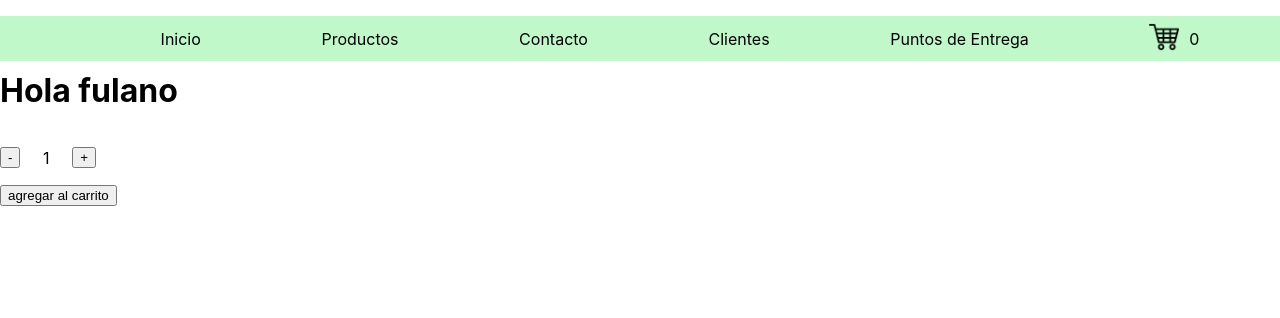
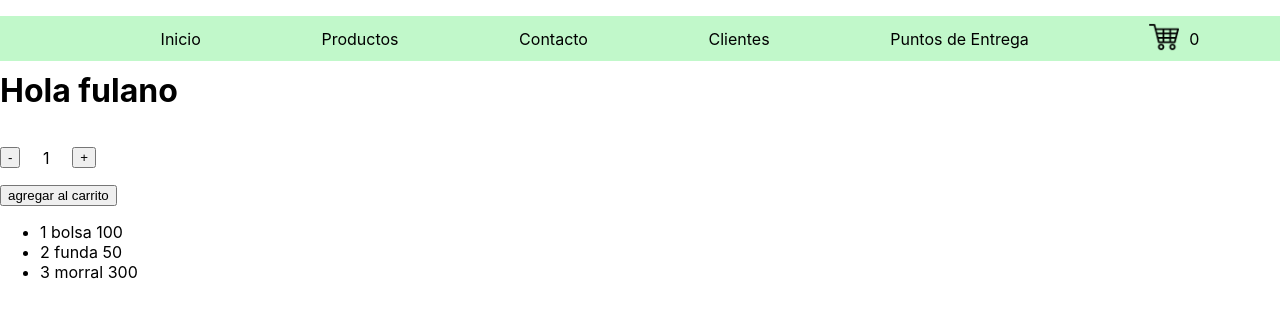
Before and after one commit to ailin3142/CaranaReact, a React (Create React App) app: page / in a window 1280 px wide. Shown: the top 318 px of the page. Built offline with nearby package versions, Linux system fonts and the light colour scheme.

Commit message:
se agregan los componentes y se emula la promesa

```diff
--- /dev/null
+++ b/src/components/Item.jsx
@@ -0,0 +1,8 @@
+
+export default function Item({item}) {
+    return(
+        <>
+            <div>{item.id} {item.title} {item.price}</div>
+        </>
+    )
+}
--- a/src/components/ItemCount.jsx
+++ b/src/components/ItemCount.jsx
@@ -1,9 +1,9 @@
 import {useState} from "react"
 
 export default function ItemCount({stock, cantidadInicial}) {
-    let [cantidadActual, setCantidadActual] = useState(cantidadInicial)
-    let funcionDisminuir = () => {setCantidadActual(cantidadActual > cantidadInicial ? cantidadActual-1 : cantidadInicial)}
-    let funcionIncrementar = () => {setCantidadActual(cantidadActual < stock ? cantidadActual+1 : stock)}
+    const [cantidadActual, setCantidadActual] = useState(cantidadInicial)
+    const funcionDisminuir = () => {setCantidadActual(cantidadActual > cantidadInicial ? cantidadActual-1 : cantidadInicial)}
+    const funcionIncrementar = () => {setCantidadActual(cantidadActual < stock ? cantidadActual+1 : stock)}
     return(
         <>
             <div class="itemCountContainer">
--- /dev/null
+++ b/src/components/ItemList.jsx
@@ -0,0 +1,7 @@
+import Item from "./Item"
+
+export default function ({items}) {
+    return<ul>
+            {items.map(item => <li><Item item={item}/></li> )}
+        </ul>
+}
--- a/src/components/ItemListContainer.jsx
+++ b/src/components/ItemListContainer.jsx
@@ -1,11 +1,40 @@
+import { useState, useEffect } from "react/cjs/react.development"
 import ItemCount from "./ItemCount"
+import ItemList from "./ItemList"
 
 export default function ItemListContainer({greeting}) {
+    const [llegoPromesaItems, setLlegoPromesaItems] = useState(false);
+    const [items, setItems] = useState([]);
+
+    const productosEnStock = new Promise((resolve, reject) => {
+        setTimeout( () => {
+            resolve([{id:1, title:'bolsa', price:100, pictureUrl:''},
+                     {id:2, title:'funda', price:50, pictureUrl:''},
+                     {id:3, title:'morral', price:300, pictureUrl:''}])
+        }, 2000)
+    });
+
+    useEffect( () => {
+        productosEnStock.then ( res => {
+            setLlegoPromesaItems(true);
+            setItems(res);
+        })
+        .catch( error => {
+            console.log(error);
+        })
+    })
+
     return(
         <>
             <div class="greeting">
                 <h1>{greeting}</h1>
                 <ItemCount stock={4} cantidadInicial={1}/>
+                {llegoPromesaItems ?
+                    <ItemList items={items}/>
+                    :
+                    <div>Cargando Productos...</div>
+                }
+
             </div>
         </>
     )
```
